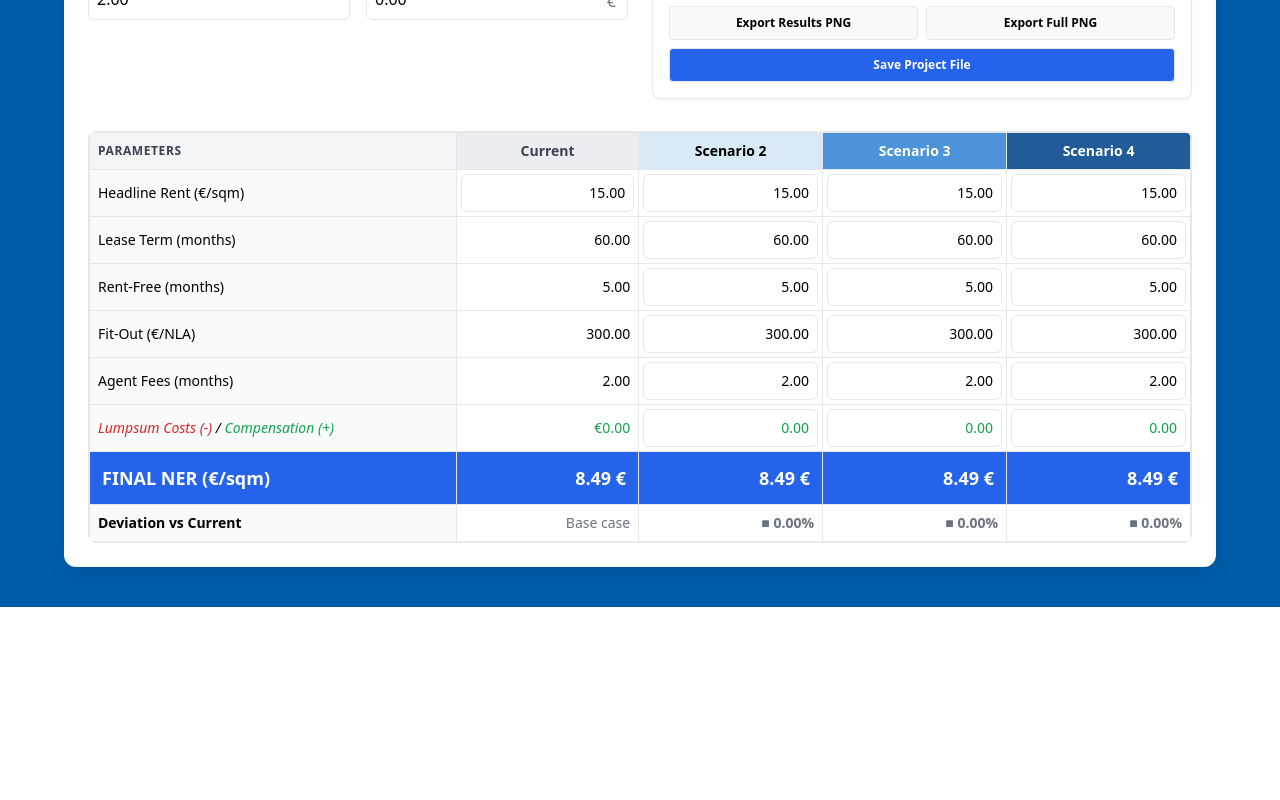
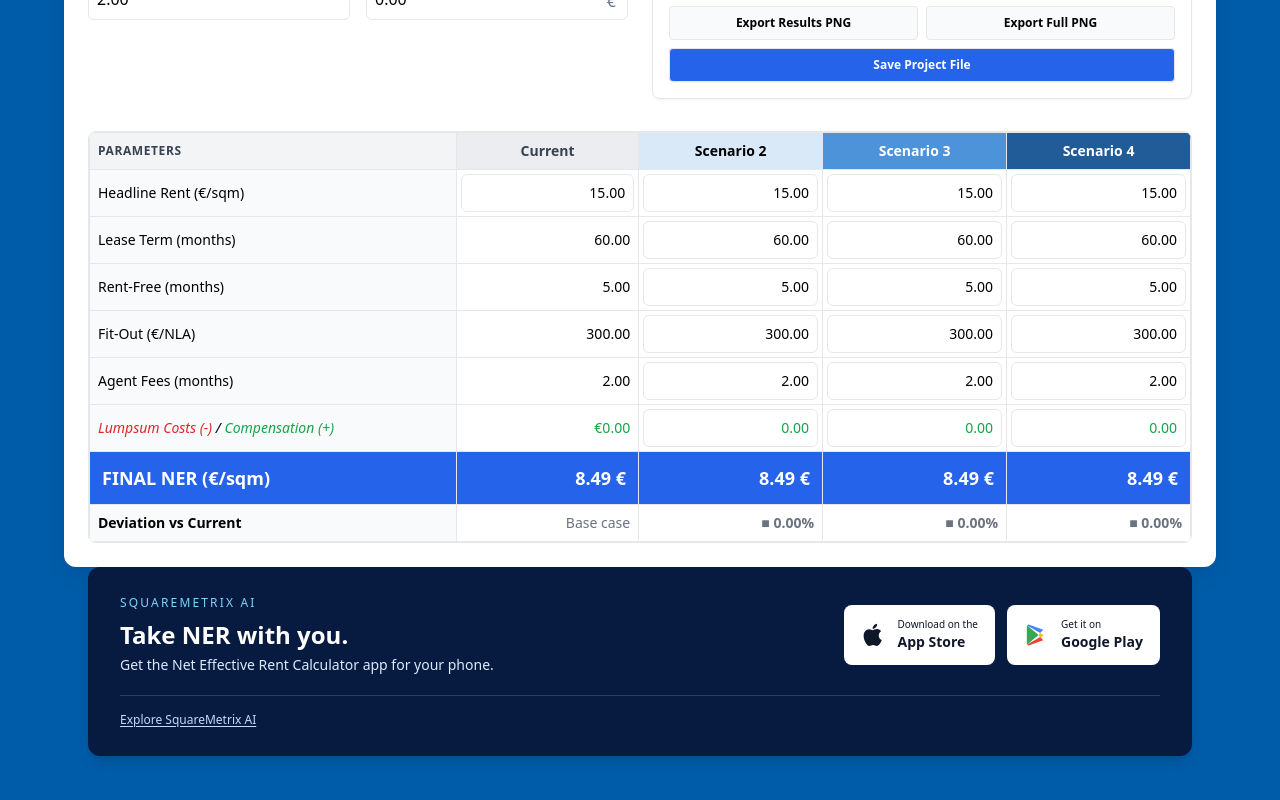
Before and after one commit to Musicandy13/NER-with-Scenarios, a React (Vite) app: page / in a window 1280 px wide. Shown: the part 746-1546 px from the top of the page. Before the commit the page ends 1353 px from the top, so only its background shows below. Built offline with nearby package versions, Linux system fonts and the light colour scheme.

Commit message:
Add App Store and Google Play badges to NER calculator

```diff
--- a/src/App.jsx
+++ b/src/App.jsx
@@ -708,6 +708,28 @@ return (
           </table>
         </div>
       </div>
+      <section className="max-w-6xl mx-auto px-6 pb-8">
+        <div className="rounded-xl px-6 py-6 sm:px-8 sm:py-7 text-white shadow-lg" style={{ backgroundColor: "#071B41" }}>
+          <div className="flex flex-col sm:flex-row sm:items-center sm:justify-between gap-5">
+            <div>
+              <p className="text-xs uppercase tracking-[0.18em] text-sky-300 mb-2">SquareMetrix AI</p>
+              <h2 className="text-xl sm:text-2xl font-bold">Take NER with you.</h2>
+              <p className="text-sm text-blue-100 mt-1">Get the Net Effective Rent Calculator app for your phone.</p>
+            </div>
+            <div className="flex flex-wrap gap-3">
+              <a href="https://apps.apple.com/us/app/ner-net-effective-rent/id6769180140" target="_blank" rel="noopener noreferrer" aria-label="Download NER on the App Store" className="inline-flex items-center gap-3 rounded-lg border border-white/25 bg-white px-4 py-3 text-slate-900 hover:bg-blue-50 transition-colors">
+                <svg xmlns="http://www.w3.org/2000/svg" viewBox="0 0 24 24" width="25" height="28" fill="currentColor" aria-hidden="true"><path d="M17.05 12.536c.031 3.232 2.835 4.307 2.866 4.321-.024.076-.448 1.532-1.477 3.036-.89 1.3-1.813 2.595-3.268 2.622-1.43.026-1.89-.848-3.525-.848-1.634 0-2.145.821-3.498.874-1.405.053-2.475-1.406-3.373-2.701-1.835-2.65-3.237-7.488-1.354-10.754.935-1.622 2.607-2.649 4.422-2.675 1.38-.026 2.683.927 3.526.927.842 0 2.423-1.147 4.08-.979.694.029 2.643.28 3.894 2.112-.101.063-2.325 1.353-2.293 4.065ZM14.364 4.606c.746-.903 1.248-2.16 1.111-3.411-1.075.043-2.375.716-3.146 1.619-.691.799-1.297 2.078-1.134 3.304 1.198.093 2.422-.609 3.169-1.512Z"/></svg>
+                <span className="text-left leading-tight"><small className="block text-[10px]">Download on the</small><strong className="text-sm">App Store</strong></span>
+              </a>
+              <a href="https://play.google.com/store/apps/details?id=com.yourcompany.nercalc" target="_blank" rel="noopener noreferrer" aria-label="Get NER on Google Play" className="inline-flex items-center gap-3 rounded-lg border border-white/25 bg-white px-4 py-3 text-slate-900 hover:bg-blue-50 transition-colors">
+                <svg xmlns="http://www.w3.org/2000/svg" viewBox="0 0 24 24" width="25" height="28" aria-hidden="true"><path fill="#34A853" d="M3.1 2.8a2 2 0 0 0-.4 1.3v15.8c0 .5.1.9.4 1.3L14 12z"/><path fill="#4285F4" d="m3.1 2.8 12.4 7.3 3-3.1L5.1 2.1a1.7 1.7 0 0 0-2 .7"/><path fill="#FBBC04" d="m15.5 10.1 3.6 2.1-3.6 2.1-1.5-2.1z"/><path fill="#EA4335" d="m15.5 13.9-12.4 7.3a1.7 1.7 0 0 0 2 .7l13.4-4.9z"/></svg>
+                <span className="text-left leading-tight"><small className="block text-[10px]">Get it on</small><strong className="text-sm">Google Play</strong></span>
+              </a>
+            </div>
+          </div>
+          <div className="mt-5 pt-4 border-t border-white/15 text-xs text-blue-200"><a href="https://www.squaremetrix.com/" className="hover:text-white underline underline-offset-2">Explore SquareMetrix AI</a></div>
+        </div>
+      </section>
     </div>
   );
 }
```
